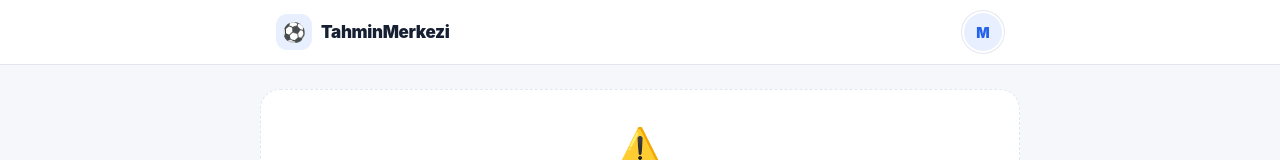
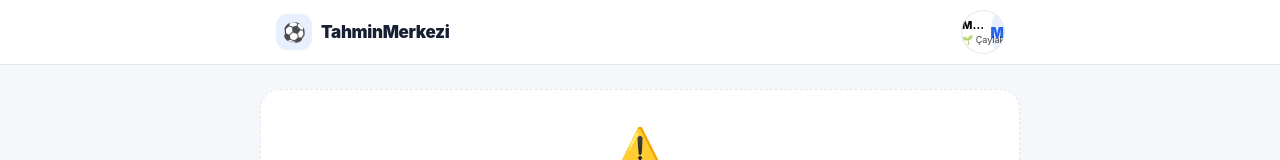
Before and after one commit to bitcoinkazanc/TahminMerkezi, a Next.js app: page / in a window 1280 px wide. Shown: the top 160 px of the page. Built offline with nearby package versions, Linux system fonts and the light colour scheme; no server answers.

Commit message:
Update Header.js

```diff
--- a/components/Header.js
+++ b/components/Header.js
@@ -1,40 +1,188 @@
 "use client";
 
-import Link from "next/link";
 import { useEffect, useState } from "react";
+import { useRouter } from "next/navigation";
 
 export default function Header() {
+  const router = useRouter();
+
   const [user, setUser] = useState(null);
+  const [stats, setStats] = useState({
+    accuracy: 0,
+    points: 0,
+    correct: 0,
+    rank: {
+      name: "Çaylak",
+      icon: "🌱",
+    },
+  });
 
   useEffect(() => {
     try {
-      const savedUser = localStorage.getItem("tm_user");
+      const savedUser =
+        localStorage.getItem("tm_user");
 
       if (savedUser) {
         setUser(JSON.parse(savedUser));
       }
     } catch (error) {
-      console.error("User loading error:", error);
+      console.error(
+        "User loading error:",
+        error
+      );
     }
   }, []);
+
+  useEffect(() => {
+    async function loadStats() {
+      if (!user?.id) return;
+
+      try {
+        const response = await fetch(
+          `/api/leaderboard?period=all&user_id=${encodeURIComponent(
+            user.id
+          )}`,
+          {
+            cache: "no-store",
+          }
+        );
+
+        const result =
+          await response.json();
+
+        if (
+          !response.ok ||
+          !result.success
+        ) {
+          return;
+        }
+
+        const currentUser =
+          result.current_user;
+
+        if (currentUser) {
+          setStats({
+            accuracy:
+              currentUser.accuracy || 0,
+
+            points:
+              currentUser.points || 0,
+
+            correct:
+              currentUser.correct || 0,
+
+            rank:
+              currentUser.rank || {
+                name: "Çaylak",
+                icon: "🌱",
+              },
+          });
+        }
+      } catch (error) {
+        console.error(
+          "Header stats loading error:",
+          error
+        );
+      }
+    }
+
+    loadStats();
+  }, [user?.id]);
 
   const displayName =
     user?.first_name ||
     user?.username ||
     "Misafir";
 
+  const username = user?.username
+    ? `@${user.username}`
+    : displayName;
+
+  function goHome() {
+    router.push("/");
+  }
+
+  function goProfile() {
+    router.push("/profil");
+  }
+
   return (
     <header className="header">
       <div className="header-inner">
-        <Link href="/" className="header-brand">
-          <span className="header-logo">⚽</span>
+        <button
+          type="button"
+          onClick={goHome}
+          className="header-brand"
+          style={{
+            border: "none",
+            background: "transparent",
+            padding: 0,
+            margin: 0,
+            cursor: "pointer",
+            textAlign: "left",
+          }}
+        >
+          <span className="header-logo">
+            ⚽
+          </span>
 
           <span className="header-title">
             TahminMerkezi
           </span>
-        </Link>
+        </button>
 
-        <Link href="/profil" className="header-profile">
+        <button
+          type="button"
+          onClick={goProfile}
+          className="header-profile"
+          style={{
+            border: "none",
+            background: "transparent",
+            padding: 0,
+            margin: 0,
+            cursor: "pointer",
+            display: "flex",
+            alignItems: "center",
+            gap: "8px",
+          }}
+        >
+          <div
+            style={{
+              minWidth: 0,
+              textAlign: "right",
+              lineHeight: 1.15,
+            }}
+          >
+            <div
+              style={{
+                fontSize: "11px",
+                fontWeight: 800,
+                whiteSpace: "nowrap",
+                overflow: "hidden",
+                textOverflow: "ellipsis",
+                maxWidth: "130px",
+              }}
+            >
+              {username}
+            </div>
+
+            <div
+              style={{
+                marginTop: "3px",
+                fontSize: "9px",
+                opacity: 0.75,
+                whiteSpace: "nowrap",
+              }}
+            >
+              {stats.rank?.icon || "🌱"}{" "}
+              {stats.rank?.name || "Çaylak"}
+              {" · "}
+              %{stats.accuracy}
+              {" · "}
+              ⭐{stats.points}
+            </div>
+          </div>
+
           {user?.avatar_url ? (
             <img
               src={user.avatar_url}
@@ -43,10 +191,12 @@ export default function Header() {
             />
           ) : (
             <div className="header-avatar-placeholder">
-              {displayName.charAt(0).toUpperCase()}
+              {displayName
+                .charAt(0)
+                .toUpperCase()}
             </div>
           )}
-        </Link>
+        </button>
       </div>
     </header>
   );
```
